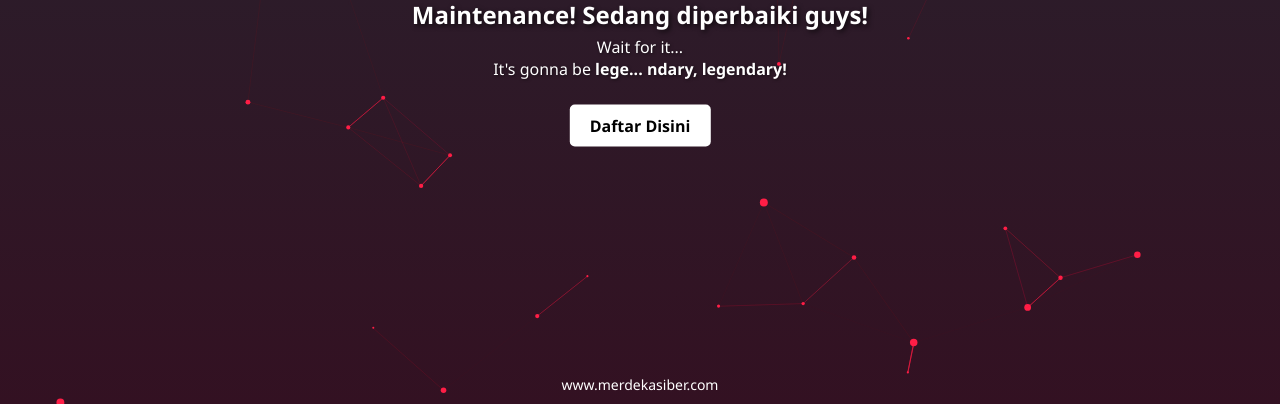
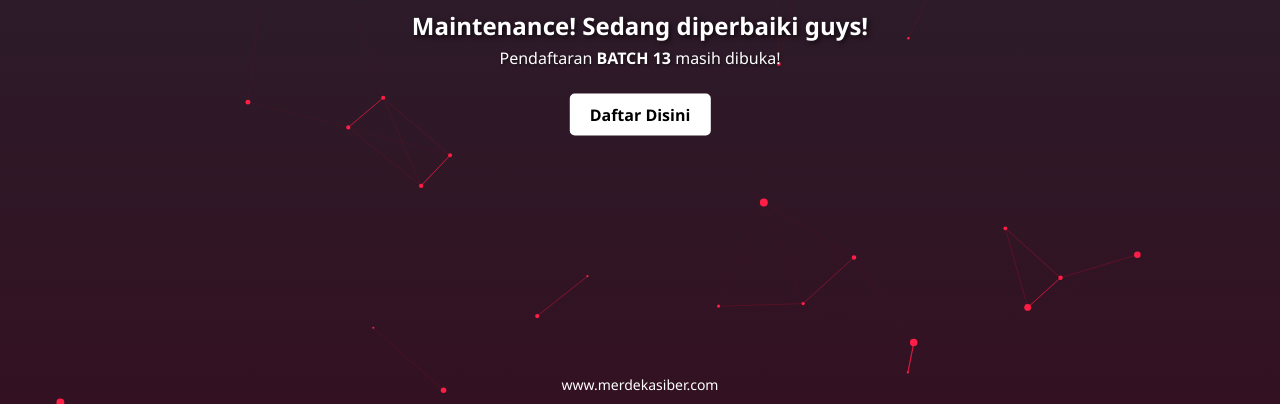
Before and after one commit to mgodonf/mgodonf, a plain HTML site: page index.html in a window 1280 px wide. Shown: the part 396-800 px from the top of the page. Drawn offline with Linux system fonts and the light colour scheme.

Commit message:
Update index.html

```diff
--- a/index.html
+++ b/index.html
@@ -90,7 +90,7 @@
   <div class="center-content">
     <img src="logo.png" alt="Logo">
     <h1>Maintenance! Sedang diperbaiki guys!</h1>
-    <p>Wait for it...<br>It's gonna be <strong>lege... ndary, legendary!</strong></p>
+    <p>Pendaftaran <strong>BATCH 13</strong> masih dibuka!</p>
     <a href="https://wa.me/6285213806830" class="button">Daftar Disini</a>
   </div>
   <div class="footer">
```
